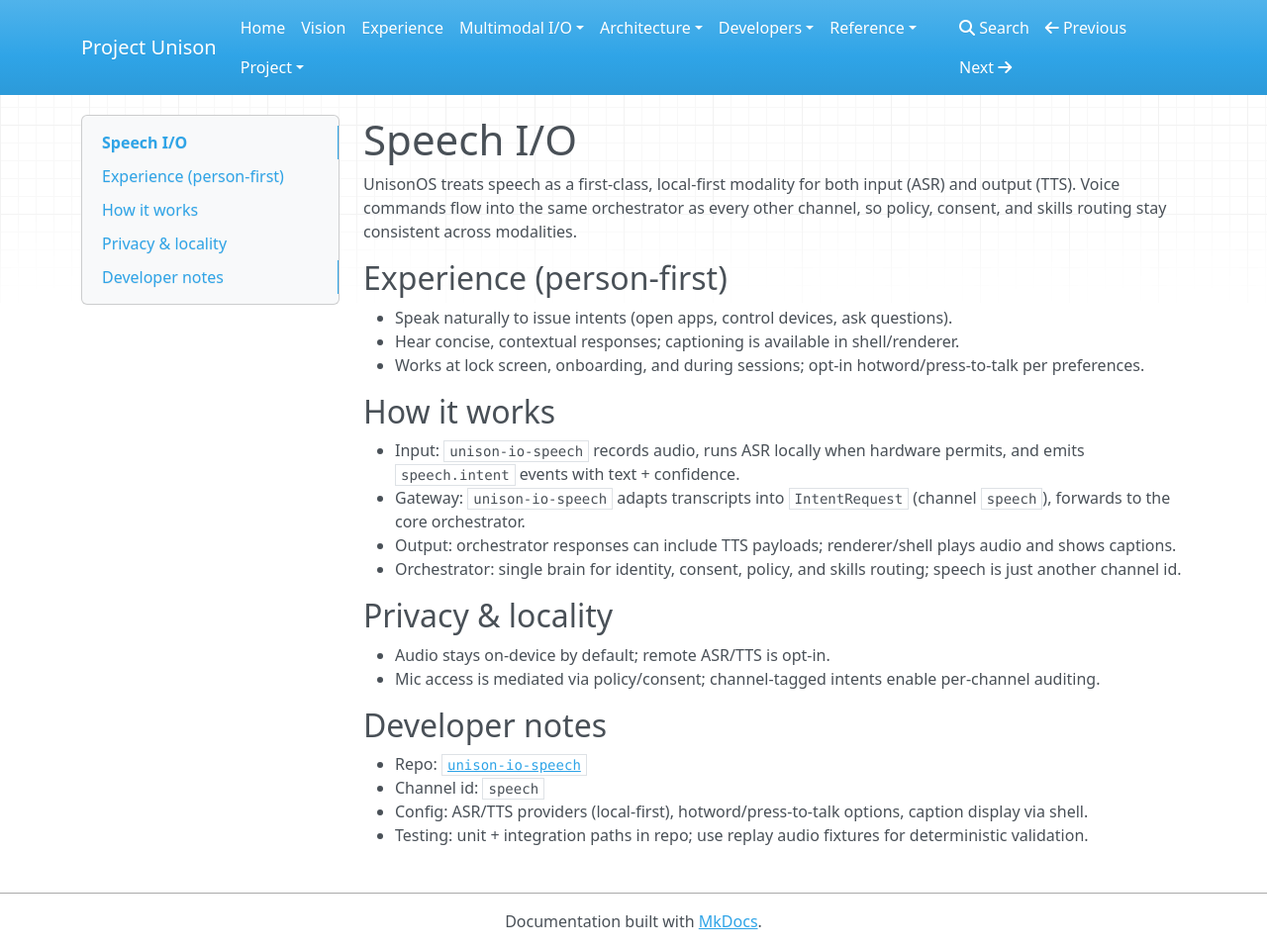
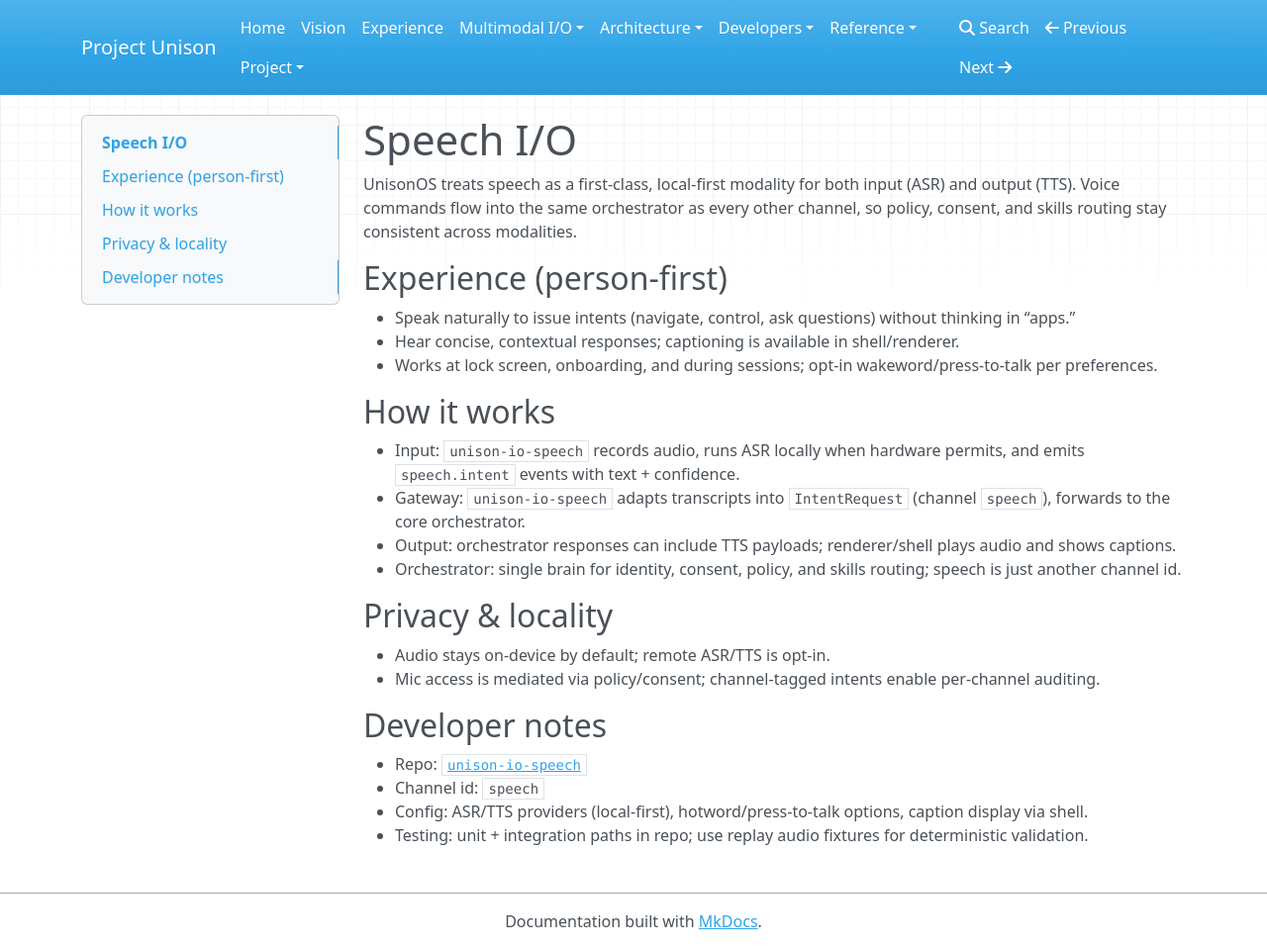
Before and after one commit to project-unisonOS/project-unisonos.github.io, an MkDocs documentation site: the page built from docs/multimodal/speech.md, in a window 1280 px wide and 959 px high. Shown: the whole window at 99% size. Built offline with MkDocs 1.6.1, drawn with Linux system fonts in a browser that asks for light colours; nearby versions of some CDN libraries.

Commit message:
Tweak multimodal wording for speech and vision

```diff
--- a/docs/multimodal/speech.md
+++ b/docs/multimodal/speech.md
@@ -3,9 +3,9 @@
 UnisonOS treats speech as a first-class, local-first modality for both input (ASR) and output (TTS). Voice commands flow into the same orchestrator as every other channel, so policy, consent, and skills routing stay consistent across modalities.
 
 ## Experience (person-first)
-- Speak naturally to issue intents (open apps, control devices, ask questions).
+- Speak naturally to issue intents (navigate, control, ask questions) without thinking in “apps.”
 - Hear concise, contextual responses; captioning is available in shell/renderer.
-- Works at lock screen, onboarding, and during sessions; opt-in hotword/press-to-talk per preferences.
+- Works at lock screen, onboarding, and during sessions; opt-in wakeword/press-to-talk per preferences.
 
 ## How it works
 - Input: `unison-io-speech` records audio, runs ASR locally when hardware permits, and emits `speech.intent` events with text + confidence.
```
Also changed, not shown: docs/multimodal/vision.md (+1 -1 lines).
